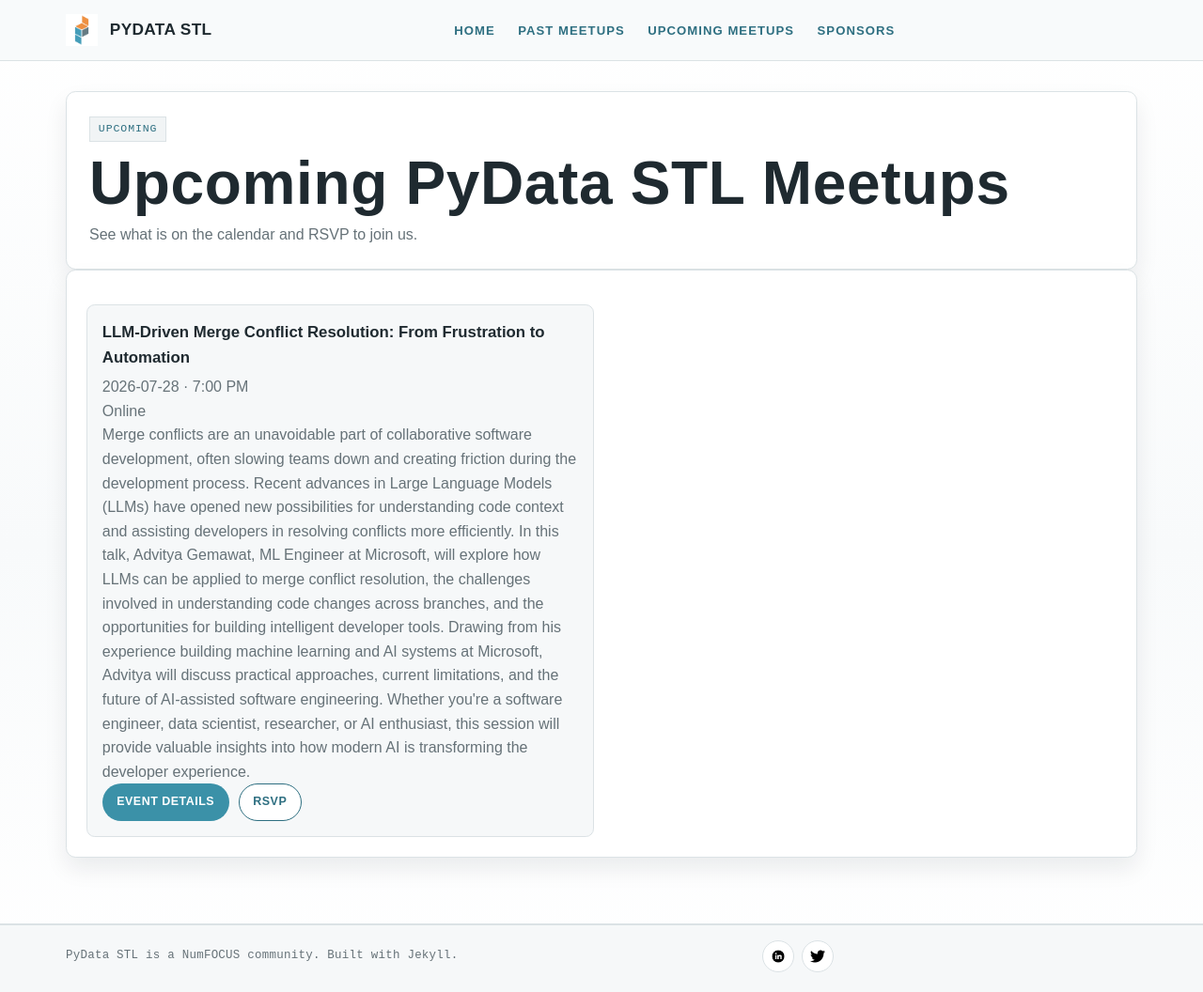
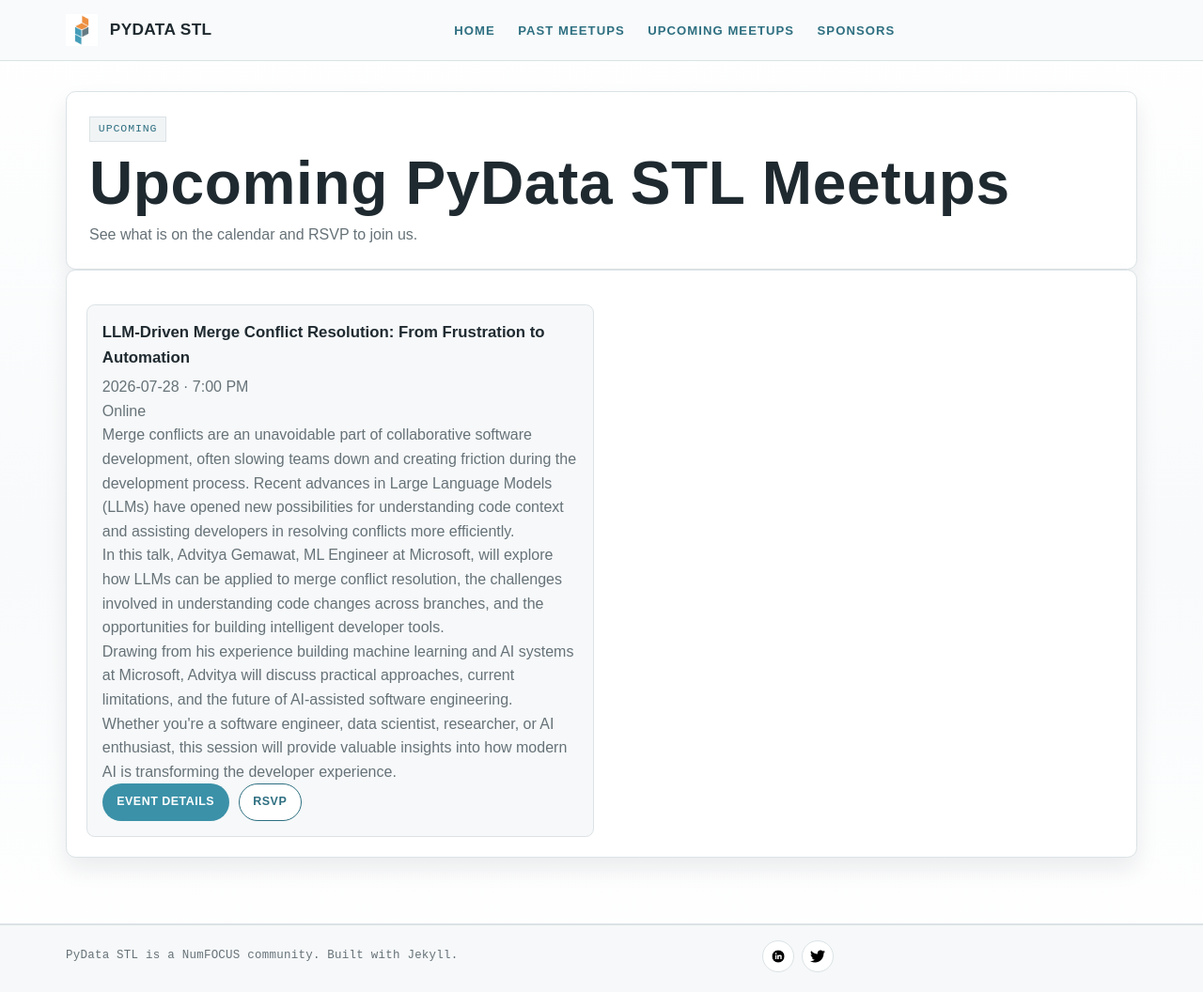
Before and after one commit to pydatastl/pydatastl.github.io, a Jekyll site: the page built from upcoming/upcoming.md, in a window 1280 px wide and 1056 px high. Shown: the whole window at 94% size. Built offline with Jekyll 4.4.1, drawn with Linux system fonts in a browser that asks for light colours.

Commit message:
Neatness Changes

```diff
--- a/index.markdown
+++ b/index.markdown
@@ -47,7 +47,7 @@ permalink: /
 					<h2>{{ meetup.title }}</h2>
 					<p>{{ meetup.date }}{% if meetup.time %} · {{ meetup.time }}{% endif %}</p>
 					{% if meetup.location %}<p>{{ meetup.location }}</p>{% endif %}
-					{% if meetup.description %}<p>{{ meetup.description }}</p>{% endif %}
+					{% if meetup.description %}{% for paragraph in meetup.description %}<p>{{ paragraph | escape }}</p>{% endfor %}{% endif %}
 					<p class="cta-row">
 						<a class="button primary" href="{{ '/event/' | relative_url }}?event={{ meetup.title | slugify }}">Event details</a>
 						{% if meetup.rsvp_url %}<a class="button" href="{{ meetup.rsvp_url }}">RSVP</a>{% endif %}
@@ -62,7 +62,7 @@ permalink: /
 				<h2>{{ next_meetup.title }}</h2>
 				<p>{{ next_meetup.date }}{% if next_meetup.time %} · {{ next_meetup.time }}{% endif %}</p>
 				{% if next_meetup.location %}<p>{{ next_meetup.location }}</p>{% endif %}
-				{% if next_meetup.description %}<p>{{ next_meetup.description }}</p>{% endif %}
+				{% if next_meetup.description %}{% for paragraph in next_meetup.description %}<p>{{ paragraph | escape }}</p>{% endfor %}{% endif %}
 				<p class="cta-row">
 					<a class="button primary" href="{{ '/event/' | relative_url }}?event={{ next_meetup.title | slugify }}">Event details</a>
 					{% if next_meetup.rsvp_url %}<a class="button" href="{{ next_meetup.rsvp_url }}">RSVP</a>{% endif %}
--- a/upcoming/upcoming.md
+++ b/upcoming/upcoming.md
@@ -35,7 +35,7 @@ permalink: /upcoming_meetups/
 					<h2>{{ meetup.title }}</h2>
 					<p>{{ meetup.date }}{% if meetup.time %} · {{ meetup.time }}{% endif %}</p>
 					{% if meetup.location %}<p>{{ meetup.location }}</p>{% endif %}
-					{% if meetup.description %}<p>{{ meetup.description }}</p>{% endif %}
+					{% if meetup.description %}{% for paragraph in meetup.description %}<p>{{ paragraph | escape }}</p>{% endfor %}{% endif %}
 					<p class="cta-row">
 						<a class="button primary" href="{{ '/event/' | relative_url }}?event={{ meetup.title | slugify }}">Event details</a>
 						{% if meetup.rsvp_url %}<a class="button" href="{{ meetup.rsvp_url }}">RSVP</a>{% endif %}
```
Also changed, not shown: _data/meetups.json (+33 -7 lines), event.md (+4 -1 lines), past/past_meetups.md (+1 -1 lines), README.md.
